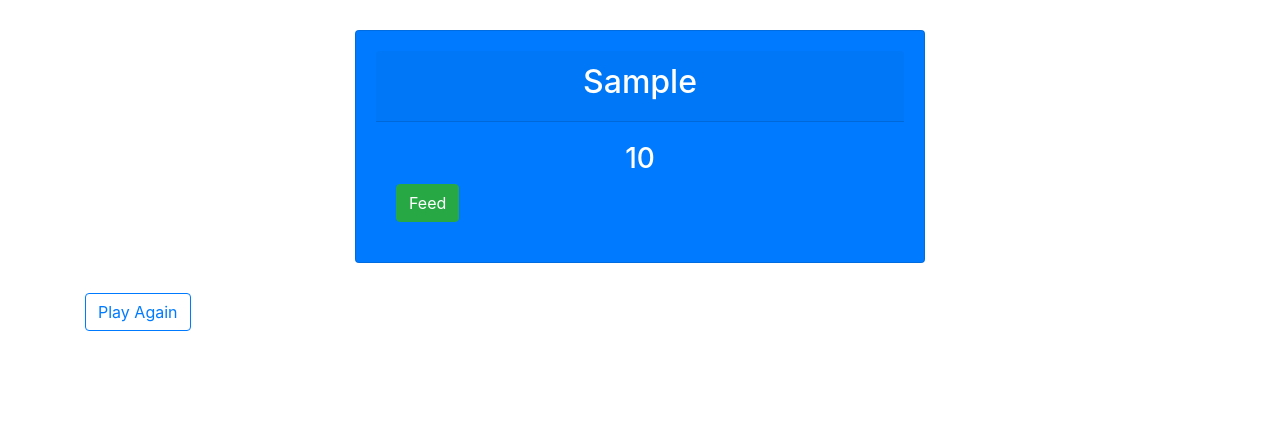
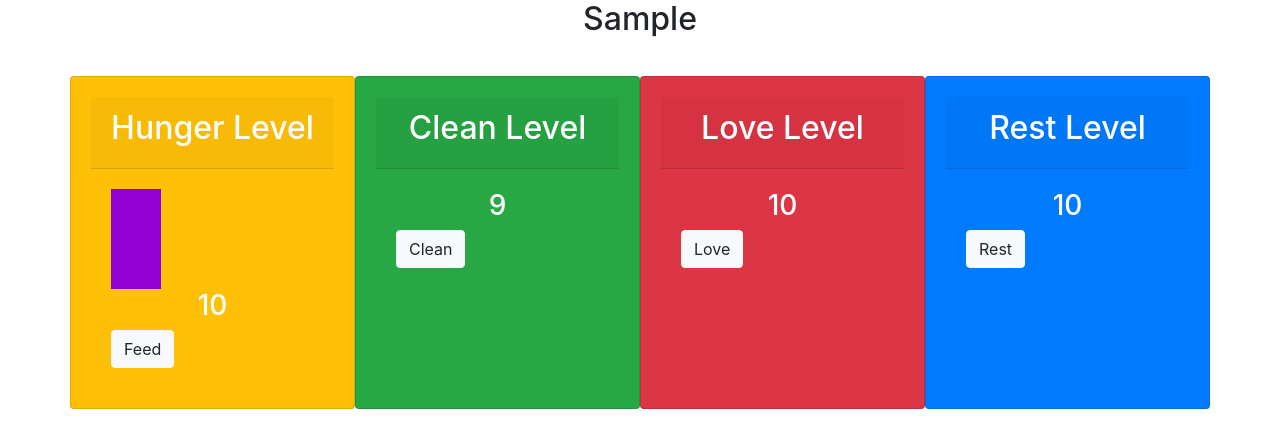
Before and after one commit to elizasohn/tamagotchi, a website built with webpack: page src/index.html in a window 1280 px wide. Both pictures are taken after typing "Sample" into the empty fields and a click on the button "Let's Grow!". Built offline with nearby package versions, Linux system fonts and the light colour scheme.

Commit message:
add functionality to the game

```diff
--- a/src/index.html
+++ b/src/index.html
@@ -1,7 +1,7 @@
 <!DOCTYPE html>
 <html>
 <head>
-    <title>Tamaguchi</title>
+  <title>Gamatochi</title>
 </head>
 <body>
   <form class="form">
@@ -15,7 +15,7 @@
     <div class="container intro-form">
       <div class="row">
         <div class="col-md-4">
-           <label>Give your Tamaguchi a name:</label>
+          <label>Give your GamaTochi a name:</label>
           <input id="name" class="form-control" type="text" name="name" placeholder="Bob">
         </div>
       </div>
@@ -23,19 +23,51 @@
     </div>
   </form>
   <div class="container gameBoard">
+    <h2 class="gamatochiName"></h2>
+    <h4 id="warnings"></h4>
     <div class="row">
-       <div class="card bg-primary text-white gameboard">
+      <div class="card col-md-3 bg-warning text-white">
         <div class="card-header">
-           <h2 id="gamatochiName"></h2>
+          <h2>Hunger Level</h2>
         </div>
         <div class="card-body">
+          <div class="rectangle"></div>
           <h3 class="card-text" id="hungerScore"></h3>
-           <button type="button" id="feed" class="btn btn-success">Feed</button>
+          <button type="button" id="feed" class="btn btn-light">Feed</button>
+        </div>
+      </div>
+      <div class="card col-md-3 bg-success text-white">
+        <div class="card-header">
+          <h2>Clean Level</h2>
+        </div>
+        <div class="card-body">
+          <h3 class="card-text" id="poopScore"></h3>
+          <button type="button" id="clean" class="btn btn-light">Clean</button>
+        </div>
+      </div>
+      <div class="card col-md-3 bg-danger text-white">
+        <div class="card-header">
+          <h2>Love Level</h2>
+        </div>
+        <div class="card-body">
+          <h3 class="card-text" id="loveScore"></h3>
+          <button type="button" id="love" class="btn btn-light">Love</button>
+        </div>
+      </div>
+      <div class="card col-md-3 bg-primary text-white">
+        <div class="card-header">
+          <h2>Rest Level</h2>
+        </div>
+        <div class="card-body">
+          <h3 class="card-text" id="restScore"></h3>
+          <button type="button" id="rest" class="btn btn-light">Rest</button>
         </div>
       </div>
     </div>
+  </div>
+  <div id="died">
+    <h2>Uh oh.... <span class="gamatochiName"></span> is Dead!!! You are a horrible gomatochi parent.</h2>
     <button type="reset" class="btn btn-outline-primary reset" value="Reset" onClick="window.location.reload()">Play Again</button>
   </div>
-
 </body>
 </html>
--- a/src/main.js
+++ b/src/main.js
@@ -8,29 +8,48 @@ import { Tamagotchi } from './tamagotchi.js';
 $(document).ready(function() {
   $(".form").submit(function(event) {
     event.preventDefault();
-    var name= $("input#name").val();
-    var gomatochi = new Tamagotchi (name);
+    let name= $("input#name").val();
+    let gomatochi = new Tamagotchi (name);
+
     StatTrack(gomatochi);
     gomatochi.setHunger();
-    gomatochi.starvedToDeath();
+    gomatochi.setBathroom();
+    gomatochi.setLove();
+    gomatochi.setRest();
+    gomatochi.setEvolve();
+    gomatochi.isDead();
+    gomatochi.warning();
 
-    $("#gamatochiName").text(name);
+    $(".gamatochiName").text(name);
     $(".gameBoard").show();
     $(".form").hide();
-
 
     $("#feed").click(function(){
       gomatochi.feed();
     });
-
+    $("#clean").click(function(){
+      gomatochi.clean();
+    });
+    $("#love").click(function(){
+      gomatochi.love();
+    });
+    $("#rest").click(function(){
+      gomatochi.rest();
+    });
 
 
 function StatTrack(gomatochi) {
-  let timer = setInterval(() => {
+  setInterval(() => {
     $("#hungerScore").text(gomatochi.foodLevel);
     $("#poopScore").text(gomatochi.poopLevel);
     $("#loveScore").text(gomatochi.loveLevel);
     $("#restScore").text(gomatochi.restLevel);
+    $("#warnings").text(gomatochi.warning());
+    if (gomatochi.isDead() === true) {
+      $(".gameBoard").hide();
+      $("#died").show();
+    }
+
   }, 500);
 }
 
--- a/src/styles.css
+++ b/src/styles.css
@@ -1,4 +1,8 @@
 .gameBoard {
+  display: none;
+}
+
+#died {
   display: none;
 }
 
@@ -14,3 +18,8 @@ h1, h2, h3 {
   width: 50%;
   padding: 20px;
 }
+.rectangle {
+  height: 100px;
+  width: 50px;
+  background-color: #9400D3;
+}
--- a/src/tamagotchi.js
+++ b/src/tamagotchi.js
@@ -4,30 +4,40 @@ export class Tamagotchi {
     this.name = name,
     this.ageLevel = 1;
     this.foodLevel = 10,
-    this.poopLevel = 0,
-    this.loveLevel = 10;
-    this.restLevel = 10;
+    this.poopLevel = 10,
+    this.loveLevel = 10,
+    this.restLevel = 10,
+    this.warningLevel = "";
   }
 
+  //death check --
+  isDead() {
+    if (this.foodLevel <= 0 || this.poopLevel <= 0 || this.loveLevel <= 0 || this.restLevel <= 0){
+      return true;
+    } else {
+      return false;
+    }
+  }
 
+  //warnings--
+  warning() {
+    if (this.foodLevel == 8) {
+      this.warningLevel = `I'm hungry!`
+    } else if (this.poopLevel == 5){
+      this.warningLevel = `I'm dirty!`
+    } else if (this.loveLevel == 5 ){
+      this.warningLevel = `I'm lonely!`
+    } else if (this.restLevel == 5){
+      this.warningLevel = `I'm sleepy!`
+    }
+    return this.warningLevel;
+  }
   //hunger--
   setHunger() {
     setInterval(() => {
       this.foodLevel--;
       console.log(this.foodLevel)
     }, 10000);
-  }
-
-  starvedToDeath() {
-    if (this.foodLevel <= 0) {
-      alert(`${this.name} is dead! You are the worst parent ever!`);
-      return true;
-    } else if (this.foodLevel > 0 && this.foodLevel <= 4) {
-      alert(`${this.name} is getting hungry! Time to feed them.`);
-      return false;
-    } else {
-      return false;
-    }
   }
 
   feed() {
@@ -37,23 +47,12 @@ export class Tamagotchi {
   //bathroom--
   setBathroom() {
     setInterval(() => {
-      this.poopLevel++;
+      this.poopLevel--;
     }, 2000);
   }
 
-  poopedToDeath() {
-    if (this.poopLevel >= 4) {
-      alert(`${this.name} is dead! Check your parenting skills!`);
-      return true;
-    } else if (this.poopLevel > 0 && this.poopLevel <= 2) {
-      alert(`${this.name} is getting dirty! Time to clean up!`);
-      return false;
-    } else {
-      return false;
-    }
-  }
   clean() {
-    this.poopLevel = 0;
+    this.poopLevel = 10;
   }
 
   //love--
@@ -63,17 +62,6 @@ export class Tamagotchi {
     }, 4000);
   }
 
-  unlovedToDeath() {
-    if (this.loveLevel <= 0) {
-      alert(`${this.name} is dead! We're calling CPS!`);
-      return true;
-    } else if (this.loveLevel > 0 && this.loveLevel <= 10) {
-      alert(`${this.name} is feeling neglected! Time to show some love!`);
-      return false;
-    } else {
-      return false;
-    }
-  }
 
   love() {
     this.loveLevel = 10;
```
Also changed, not shown: __tests__/tamagotchi.test.js (+4 -4 lines). Lines whose indentation alone changed are shown as unchanged.
